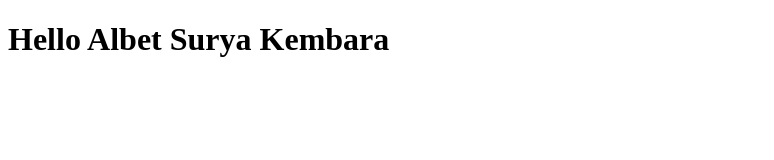
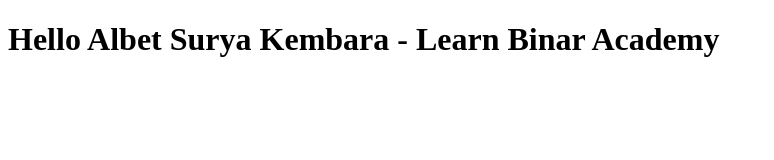
Before and after one commit to albetsurya/binar-academy-learn-git, a plain HTML site: page index.html in a window 1280 px wide. Shown: the whole page, without its empty margins (0-774 px from the left). Drawn offline with Linux system fonts and the light colour scheme.

Commit message:
set body

```diff
--- a/index.html
+++ b/index.html
@@ -6,6 +6,6 @@
     <title>Hello World</title>
 </head>
 <body>
-    <h1>Hello Albet Surya Kembara</h1>
+    <h1>Hello Albet Surya Kembara - Learn Binar Academy</h1>
 </body>
 </html>
```
